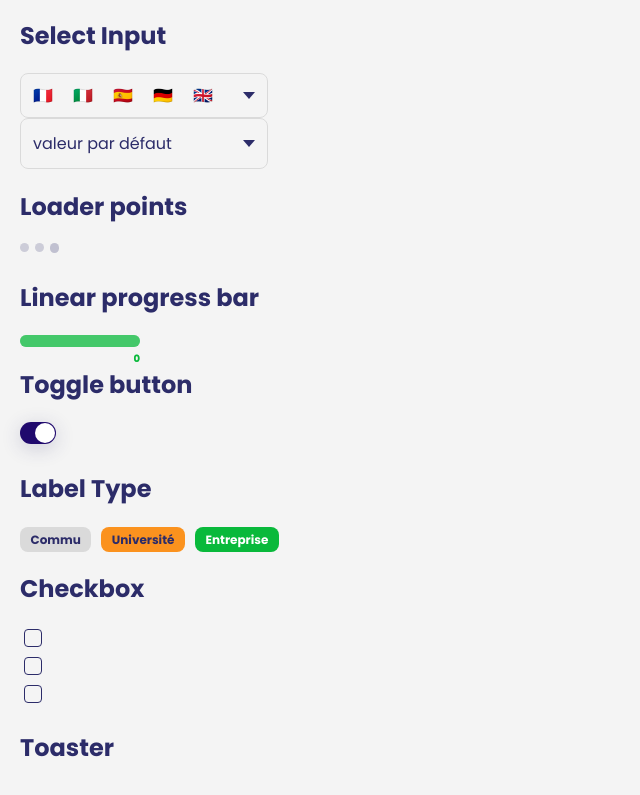
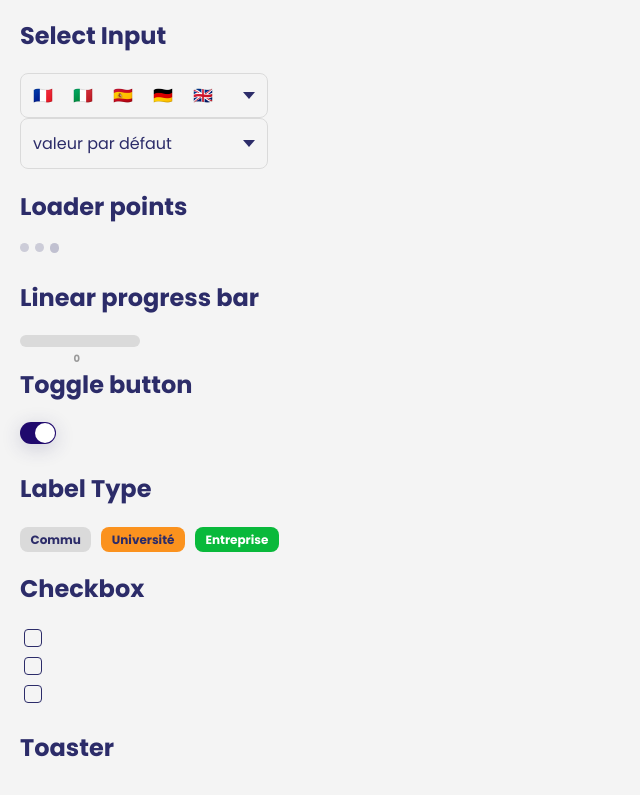
Before and after one commit to Ma-Petite-Planete/ma-petite-librairie, a React (Vite) app: page / in a window 1280 px wide. Shown: the part 4861-5656 px from the top of the page, without its empty margins (0-640 px from the left). Built offline with nearby package versions, Linux system fonts and the light colour scheme; a web font is replaced by a local one.

Commit message:
test update linearprogressbar

```diff
--- a/src/App.tsx
+++ b/src/App.tsx
@@ -287,7 +287,7 @@ function App() {
               name: 'Classements',
               icon: MppIcons.tropheeGp,
               navigation: '/homepage',
-              target:"_blank"
+              target: '_blank',
             },
             {
               name: 'Espace porteurs de projet',
@@ -497,6 +497,8 @@ function App() {
 
       <h2>Linear progress bar</h2>
       <MppLinearProgressBar
+        conditionForGreen={2 < 2}
+        conditionForRed={2 > 3}
         maxValue={0}
         value={0}
         colorStyle={ProgressBarStyle.green}
--- a/src/components/MppLinearProgressBar/MppLinearProgressBar.tsx
+++ b/src/components/MppLinearProgressBar/MppLinearProgressBar.tsx
@@ -4,6 +4,8 @@ interface LinearProgressBarProps {
   maxValue: number;
   value: number;
   colorStyle: ProgressBarStyle;
+  conditionForRed: boolean;
+  conditionForGreen: boolean;
 }
 
 export enum ColumnType {
@@ -17,7 +19,6 @@ export enum ProgressBarStyle {
   red = 'red',
   green = 'green',
   orange = 'orange',
-  invisible = 'invisible',
   default = 'default',
 }
 
@@ -43,13 +44,26 @@ export enum ProgressBarStyle {
 export const MppLinearProgressBar: React.FC<LinearProgressBarProps> = ({
   maxValue,
   value,
-  colorStyle,
+  // colorStyle,
+  conditionForGreen,
+  conditionForRed,
 }) => {
   const finishPercentage = Math.round((value / maxValue) * 100);
+  const colorToDisplay = (): ProgressBarStyle => {
+    if (conditionForRed) {
+      return ProgressBarStyle.red;
+    } else if (conditionForGreen) {
+      return ProgressBarStyle.green;
+    } else if (value === 0) {
+      return ProgressBarStyle.default;
+    } else {
+      return ProgressBarStyle.orange;
+    }
+  };
 
   return (
     <>
-      <div className={`linear_progress_bar_container ${colorStyle}`}>
+      <div className={`linear_progress_bar_container ${colorToDisplay()}`}>
         <div className="linear_progress_bar--background_value">
           <div className="progress_bar background_value--indicator">
             <div
```
Also changed, not shown: 2 other files (tests, documents, lock files or other folders).
